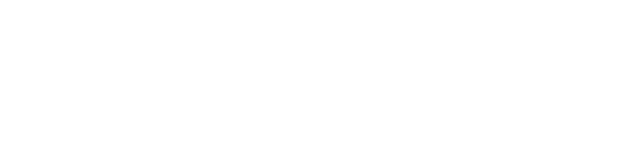
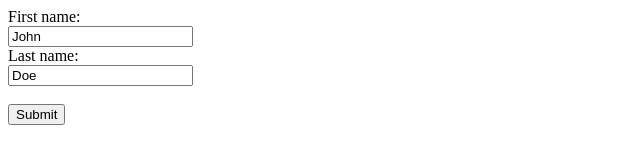
Before and after one commit to crcnum4/gitPull, a website: page public/index.html in a window 1280 px wide. Shown: the whole page, without its empty margins (0-640 px from the left). Drawn offline with Linux system fonts and the light colour scheme.

Commit message:
added form

```diff
--- a/public/index.html
+++ b/public/index.html
@@ -4,9 +4,18 @@
     <meta charset="UTF-8" />
     <meta name="viewport" content="width=device-width, initial-scale=1.0" />
     <meta http-equiv="X-UA-Compatible" content="ie=edge" />
-    <title>Document</title>
+    <title>Nicole's INDEX</title>
   </head>
   <body>
-    <h1</h1>
+
+
+<form action="/action_page.php">
+  <label for="fname">First name:</label><br>
+  <input type="text" id="fname" name="fname" value="John"><br>
+  <label for="lname">Last name:</label><br>
+  <input type="text" id="lname" name="lname" value="Doe"><br><br>
+  <input type="submit" value="Submit">
+</form>
+
   </body>
 </html>
```
